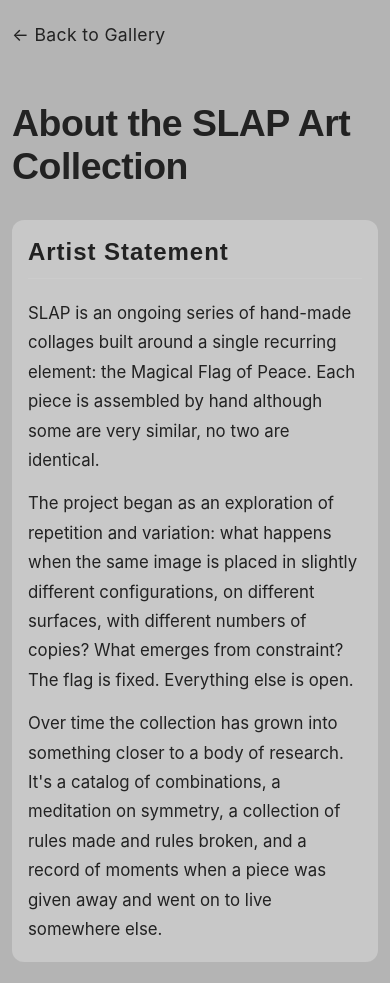
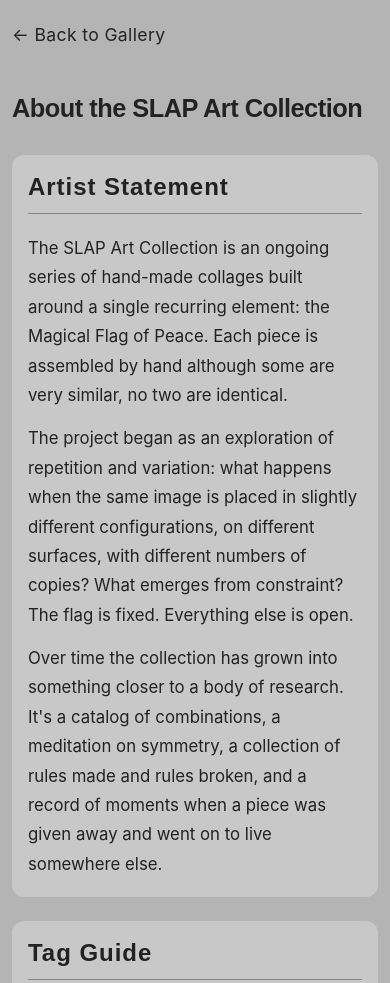
Before and after one commit to stephenjameskranz/stevie-slaps, a website: page about/index.html in a window 390 px wide. Shown: the top 983 px of the page. Drawn offline with Linux system fonts and the light colour scheme; a web font is replaced by a local one.

Commit message:
About: darker HR, responsive title, update artist statement opening

```diff
--- a/about/index.html
+++ b/about/index.html
@@ -30,6 +30,10 @@
       padding: 32px 36px;
       margin-bottom: 24px;
     }
+    h1 {
+      font-size: clamp(1.2rem, 6.5vw, 3.4rem);
+      white-space: nowrap;
+    }
     .about-section h2 {
       font-family: var(--font-display);
       font-size: 1.5rem;
@@ -38,7 +42,7 @@
       color: var(--color-text);
       margin: 0 0 20px 0;
       padding-bottom: 12px;
-      border-bottom: 1px solid var(--color-border-dark);
+      border-bottom: 1px solid rgb(130,130,130);
     }
     .about-section p {
       font-size: 1.05rem;
@@ -142,7 +146,7 @@
     <div class="about-section">
       <h2>Artist Statement</h2>
       <p>
-        SLAP is an ongoing series of hand-made collages built around a single recurring element: the Magical Flag of Peace. Each piece is assembled by hand although some are very similar, no two are identical.
+        The SLAP Art Collection is an ongoing series of hand-made collages built around a single recurring element: the Magical Flag of Peace. Each piece is assembled by hand although some are very similar, no two are identical.
       </p>
       <p>
         The project began as an exploration of repetition and variation: what happens when the same image is placed in slightly different configurations, on different surfaces, with different numbers of copies? What emerges from constraint? The flag is fixed. Everything else is open.
```
